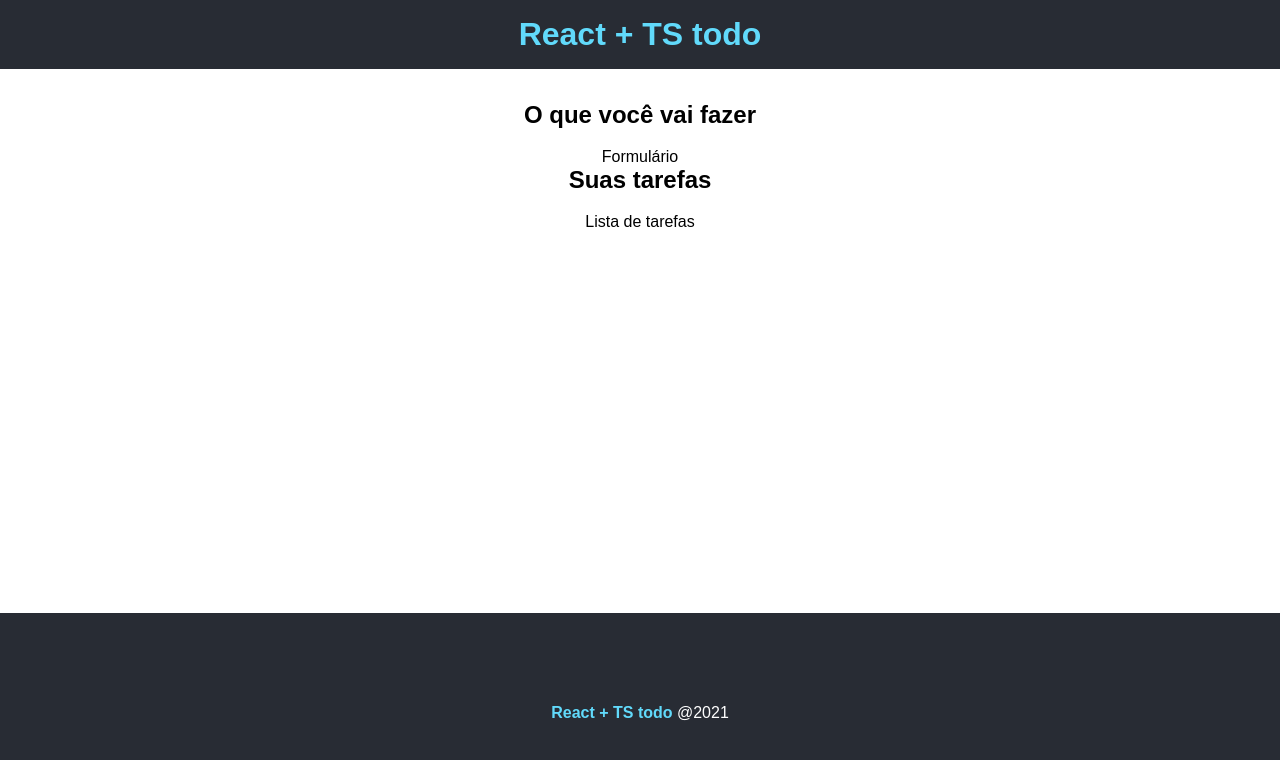
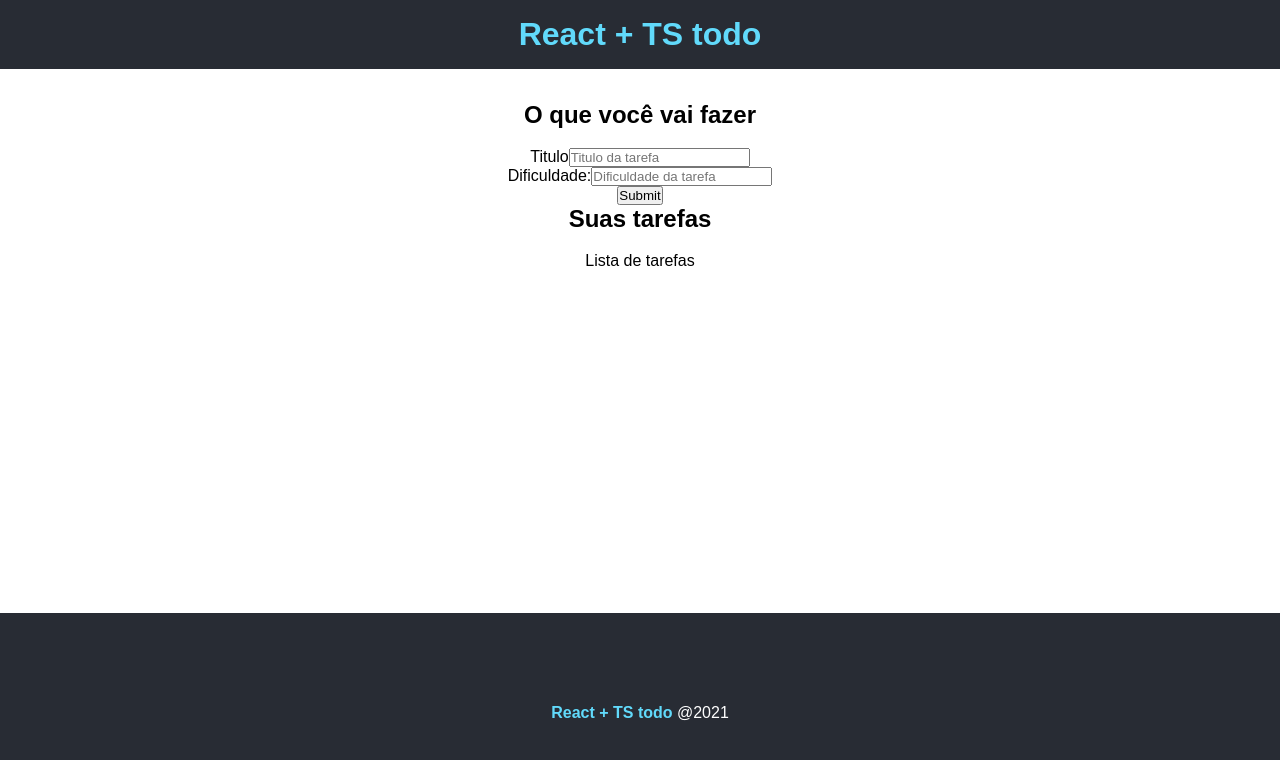
Before and after one commit to giclayne/todo-react, a React (Create React App) app: page / in a window 1280 px wide. Shown: the top 760 px of the page. Built offline with nearby package versions, Linux system fonts and the light colour scheme; the HTML template or start-up script is replaced by a standard one.

Commit message:
criacao do formulario com props do botao

```diff
--- a/src/components/TaskForm.tsx
+++ b/src/components/TaskForm.tsx
@@ -1,11 +1,23 @@
 import React from 'react'
 
-type Props = {}
+type Props = {
+    btnText: string
+}
 
-const TaskForm = (props: Props) => {
-  return (
-    <div>Formulário</div>
-  )
+const TaskForm = ({btnText}: Props) => {
+    return (
+        <form>
+            <div>
+                <label htmlFor="title">Titulo</label>
+                <input type="text" name='title' placeholder='Titulo da tarefa' />
+            </div>
+            <div>
+                <label htmlFor="difficulty">Dificuldade:</label>
+                <input type="text" name='difficulty' placeholder='Dificuldade da tarefa' />
+            </div>
+            <input type="submit" value={btnText} />
+        </form>
+    )
 }
 
 export default TaskForm
```
